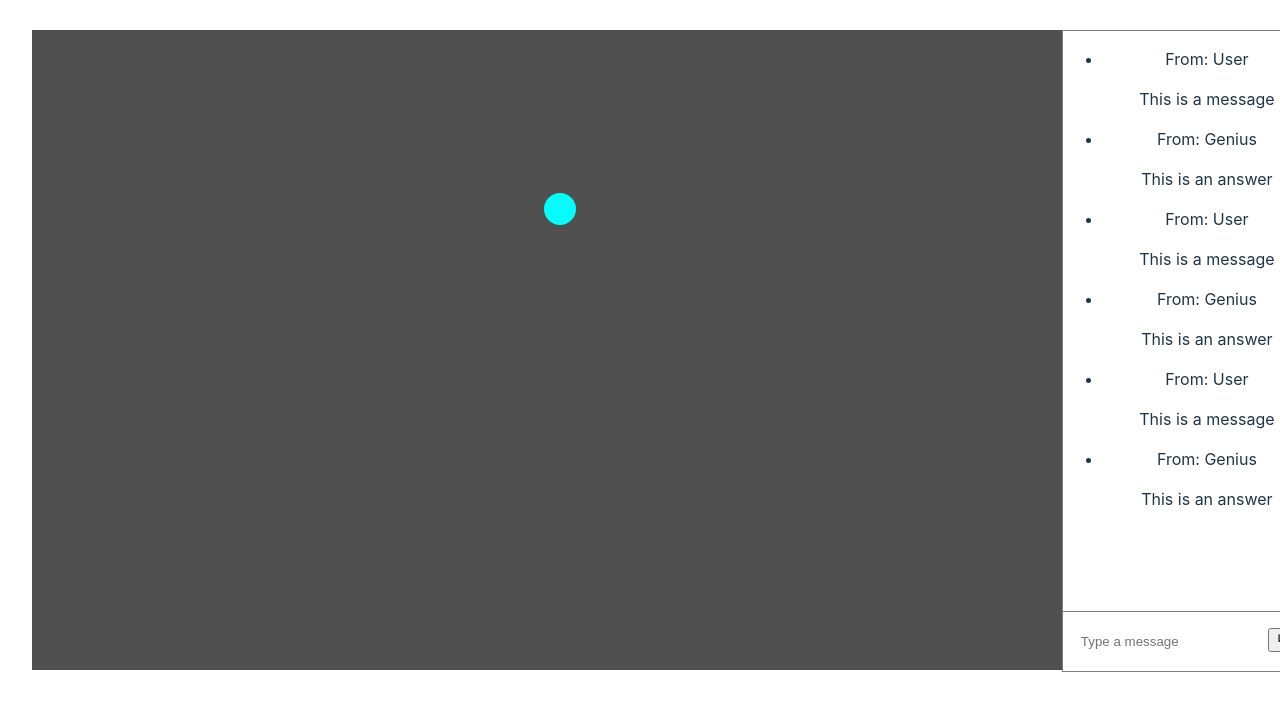
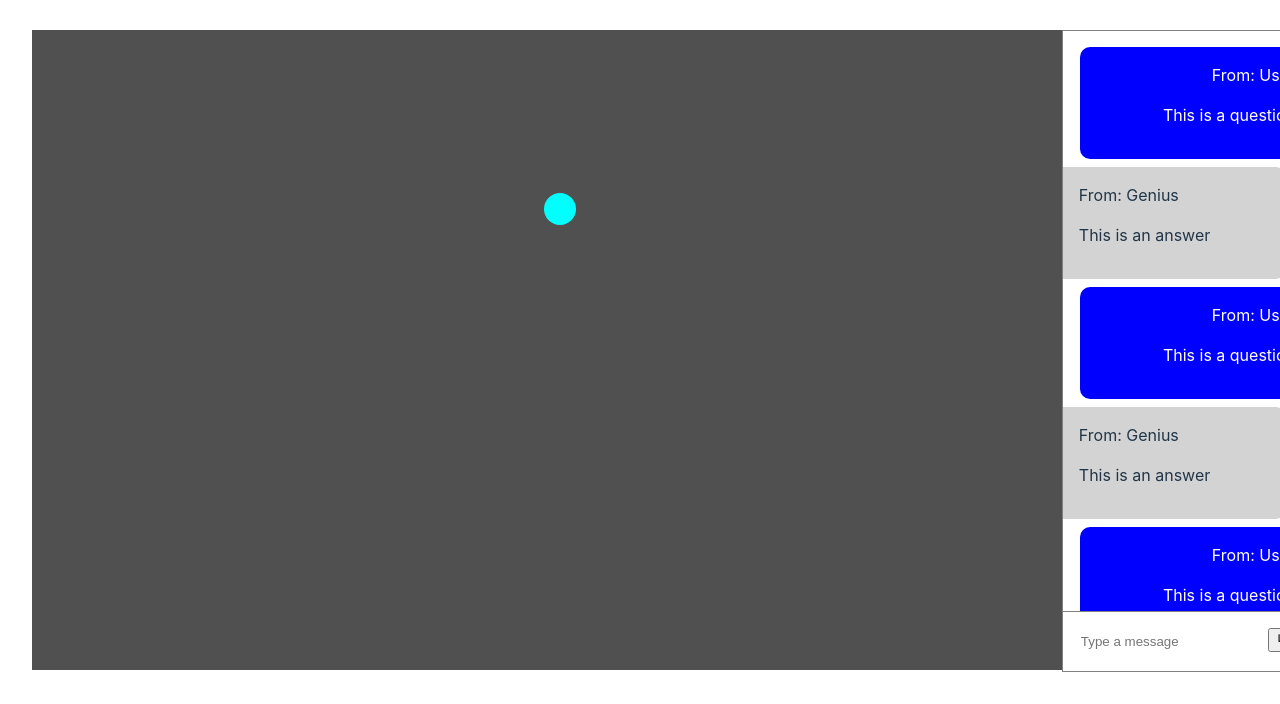
Before and after one commit to darkmavis1980/kwaizy-genius, a website with bundled scripts: page static/index.html in a window 1280 px wide. Both pictures are taken after typing "Sample" into the empty fields and a click on the button "Enter name". Shown: the part 127-831 px from the top of the page. Built offline with nearby package versions, Linux system fonts and the light colour scheme; no server answers.

Commit message:
add styling changes

```diff
--- a/static/index.html
+++ b/static/index.html
@@ -23,27 +23,27 @@
           <div class="chat-container" id="chat-container">
             <div class="chat-window" id="chat-window">
              <ul>
-              <li class="question">
+              <li class="chat-message question">
                 <span>From: User</span>
-                <p>This is a message</p>
+                <p>This is a question</p>
               </li>
-              <li class="answer">
+              <li class="chat-message answer">
                 <span>From: Genius</span>
                 <p>This is an answer</p>
               </li>
-              <li class="question">
+              <li class="chat-message question">
                 <span>From: User</span>
-                <p>This is a message</p>
+                <p>This is a question</p>
               </li>
-              <li class="answer">
+              <li class="chat-message answer">
                 <span>From: Genius</span>
                 <p>This is an answer</p>
               </li>
-              <li class="question">
+              <li class="chat-message question">
                 <span>From: User</span>
-                <p>This is a message</p>
+                <p>This is a question</p>
               </li>
-              <li class="answer">
+              <li class="chat-message answer">
                 <span>From: Genius</span>
                 <p>This is an answer</p>
               </li>
--- a/static/style.css
+++ b/static/style.css
@@ -99,13 +99,13 @@ button:focus-visible {
   content: "";
 }
 
+.chat-container {
+  height: calc(20*32px);
+}
+
 .chat {
   max-width: 300px;
   border: 1px solid gray;
-  height: calc(20*32px);
-}
-
-.chat-container {
   height: calc(20*32px);
 }
 
@@ -114,24 +114,38 @@ button:focus-visible {
   display: flex;
   flex-direction: column;
   overflow: scroll;
-}
-
-dl {
   margin-top: auto;
 }
 
-dt {
+.chat-window ul {
+  list-style: none;
+  padding: 0;
+}
+
+.chat-message {
+  padding: 1rem;
+  max-width: 80%;
+
+  &:not(last-child) {
+    margin-bottom: 0.5rem;
+  }
+}
+
+.question {
+  text-align: right;
+  margin-left: auto;
+  background-color: blue;
+  color: white;
+  padding: 1rem;
+  border-radius: 10px 0 0 10px;
+}
+
+.answer {
   text-align: left;
   background-color: lightgray;
   padding: 1rem;
   margin-right: 10%;
-}
-
-dd {
-  text-align: right;
-  background-color: blue;
-  color: white;
-  padding: 1rem;
+  border-radius: 0 10px 10px 0;
 }
 
 .chat-input-form {
```
